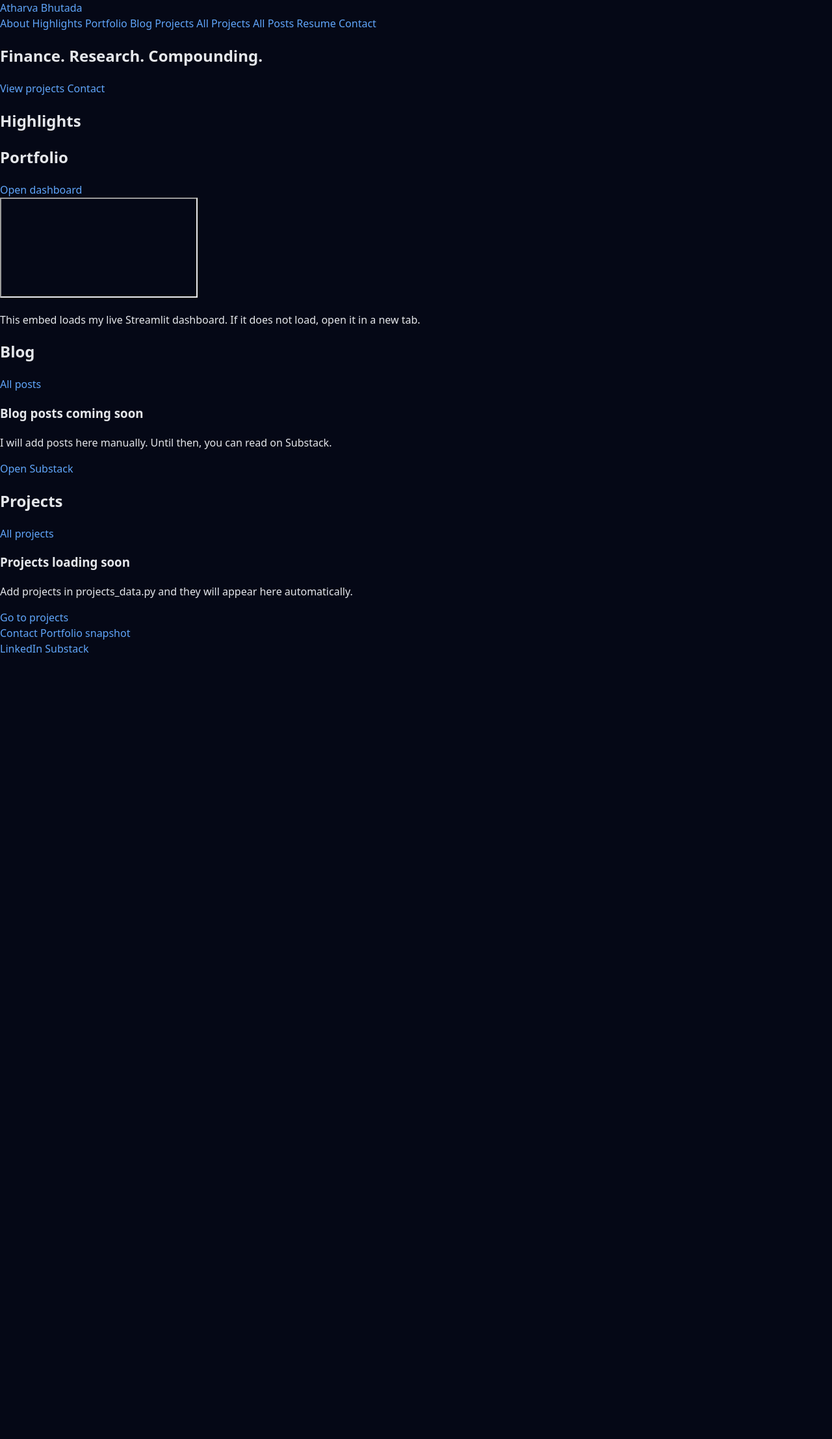
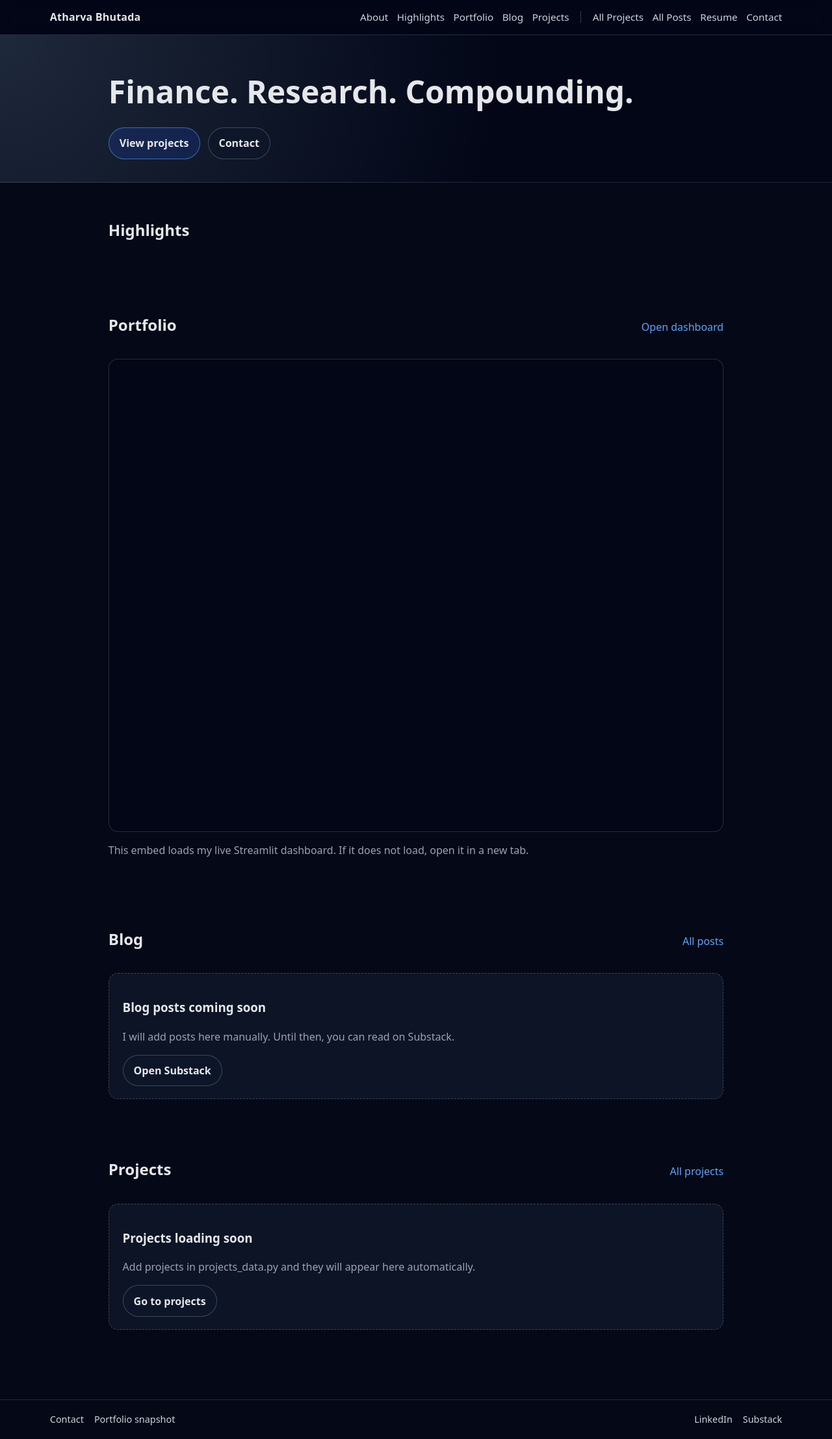
Before and after one commit to attharvab/my-portfolio, a FastAPI app: template templates/home.html in a window 1280 px wide. Shown: the whole page at 65% size. Before the commit the page ends 1004 px from the top, so only its background shows below. Run offline with FastAPI, Linux system fonts and the light colour scheme; the template is opened without the code that fills it, so the values that code supplies are empty.

Commit message:
Add styles for site navigation and layout
Added styles for personal site navigation and layout.

```diff
--- a/static/styles.css
+++ b/static/styles.css
@@ -375,3 +375,325 @@ a:hover {
     grid-template-columns: minmax(0, 1fr);
   }
 }
+/* ==========================
+   Personal site additions
+   Appended to avoid breaking dashboard styles
+   ========================== */
+
+.site-nav {
+  position: sticky;
+  top: 0;
+  z-index: 50;
+  backdrop-filter: blur(10px);
+  background: rgba(2, 6, 23, 0.75);
+  border-bottom: 1px solid rgba(148, 163, 184, 0.25);
+}
+
+.site-nav-inner {
+  display: flex;
+  align-items: center;
+  justify-content: space-between;
+  padding: 0.9rem 6vw;
+  gap: 1rem;
+}
+
+.brand {
+  font-weight: 650;
+  letter-spacing: 0.2px;
+  color: #e5e7eb;
+}
+
+.nav-links {
+  display: flex;
+  flex-wrap: wrap;
+  gap: 0.85rem;
+  align-items: center;
+  font-size: 0.95rem;
+}
+
+.nav-links a {
+  color: #cbd5e1;
+  text-decoration: none;
+}
+
+.nav-links a:hover {
+  color: #e5e7eb;
+  text-decoration: underline;
+}
+
+.nav-sep {
+  display: inline-block;
+  width: 1px;
+  height: 18px;
+  background: rgba(148, 163, 184, 0.35);
+  margin: 0 0.25rem;
+}
+
+.site-main {
+  padding-bottom: 2.5rem;
+}
+
+.site-footer {
+  border-top: 1px solid rgba(148, 163, 184, 0.22);
+  margin-top: 2rem;
+}
+
+.site-footer-inner {
+  display: flex;
+  flex-wrap: wrap;
+  justify-content: space-between;
+  gap: 1rem;
+  padding: 1.2rem 6vw;
+  font-size: 0.9rem;
+  color: #9ca3af;
+}
+
+.site-footer a {
+  color: #cbd5e1;
+}
+
+.footer-left,
+.footer-right {
+  display: flex;
+  gap: 1rem;
+  flex-wrap: wrap;
+  align-items: center;
+}
+
+.section {
+  padding: 2.2rem 0;
+}
+
+.section-inner {
+  padding: 0 6vw;
+  max-width: 1100px;
+  margin: 0 auto;
+}
+
+.section-head {
+  display: flex;
+  align-items: baseline;
+  justify-content: space-between;
+  gap: 1rem;
+  margin-bottom: 0.8rem;
+}
+
+.hero {
+  padding: 3.2rem 0 2.2rem;
+  border-bottom: 1px solid rgba(148, 163, 184, 0.2);
+  background: radial-gradient(circle at top left, #1e293b, #020617 60%);
+}
+
+.hero-inner {
+  padding: 0 6vw;
+  max-width: 1100px;
+  margin: 0 auto;
+}
+
+.hero-title {
+  margin: 0 0 0.75rem;
+  font-size: clamp(2rem, 4vw, 3rem);
+}
+
+.hero-subtitle {
+  margin: 0;
+  color: #cbd5e1;
+  max-width: 70ch;
+}
+
+.hero-cta {
+  margin-top: 1.2rem;
+  display: flex;
+  gap: 0.75rem;
+  flex-wrap: wrap;
+}
+
+.page-title {
+  margin: 0 0 0.5rem;
+  font-size: 2rem;
+}
+
+.muted {
+  color: #9ca3af;
+}
+
+.text-link {
+  color: #60a5fa;
+  text-decoration: none;
+}
+
+.text-link:hover {
+  text-decoration: underline;
+}
+
+.card-grid {
+  display: grid;
+  grid-template-columns: repeat(auto-fit, minmax(240px, 1fr));
+  gap: 1rem;
+  margin-top: 0.8rem;
+}
+
+.card {
+  padding: 1.1rem 1.2rem;
+  border-radius: 0.9rem;
+  background: rgba(15, 23, 42, 0.9);
+  border: 1px solid rgba(148, 163, 184, 0.35);
+  box-shadow: 0 14px 35px rgba(15, 23, 42, 0.65);
+}
+
+.card h3 {
+  margin: 0 0 0.4rem;
+  font-size: 1.05rem;
+}
+
+.card p {
+  margin: 0.35rem 0 0;
+}
+
+.list-grid {
+  display: grid;
+  gap: 0.9rem;
+  margin-top: 0.8rem;
+}
+
+.list-item {
+  padding: 1.05rem 1.2rem;
+  border-radius: 0.9rem;
+  background: rgba(15, 23, 42, 0.9);
+  border: 1px solid rgba(148, 163, 184, 0.35);
+}
+
+.list-meta {
+  font-size: 0.85rem;
+  color: #94a3b8;
+  margin-bottom: 0.25rem;
+}
+
+.list-title {
+  margin: 0 0 0.35rem;
+  font-size: 1.05rem;
+}
+
+.list-summary {
+  margin: 0 0 0.6rem;
+  color: #cbd5e1;
+}
+
+.empty-state {
+  margin-top: 0.9rem;
+  padding: 1.2rem 1.3rem;
+  border-radius: 0.9rem;
+  background: rgba(15, 23, 42, 0.85);
+  border: 1px dashed rgba(148, 163, 184, 0.35);
+}
+
+.btn {
+  display: inline-flex;
+  align-items: center;
+  justify-content: center;
+  padding: 0.7rem 1rem;
+  border-radius: 999px;
+  border: 1px solid rgba(96, 165, 250, 0.55);
+  background: rgba(30, 64, 175, 0.25);
+  color: #e5e7eb;
+  text-decoration: none;
+  font-weight: 600;
+}
+
+.btn:hover {
+  background: rgba(30, 64, 175, 0.35);
+  text-decoration: none;
+}
+
+.btn-ghost {
+  background: rgba(15, 23, 42, 0.65);
+  border: 1px solid rgba(148, 163, 184, 0.35);
+}
+
+.btn-ghost:hover {
+  background: rgba(15, 23, 42, 0.85);
+}
+
+.iframe-wrap {
+  margin-top: 0.9rem;
+  border-radius: 0.9rem;
+  overflow: hidden;
+  border: 1px solid rgba(148, 163, 184, 0.25);
+  background: rgba(2, 6, 23, 0.75);
+  min-height: 720px;
+}
+
+.iframe-wrap iframe {
+  width: 100%;
+  height: 720px;
+  border: 0;
+}
+
+.contact-grid {
+  display: grid;
+  grid-template-columns: minmax(0, 1fr) minmax(0, 1.2fr);
+  gap: 1rem;
+  margin-top: 1rem;
+}
+
+.panel-lite {
+  padding: 1.1rem 1.2rem;
+  border-radius: 0.9rem;
+  background: rgba(15, 23, 42, 0.9);
+  border: 1px solid rgba(148, 163, 184, 0.35);
+}
+
+.panel-lite h2 {
+  margin: 0 0 0.75rem;
+  font-size: 1.1rem;
+}
+
+.link-list {
+  list-style: none;
+  padding: 0;
+  margin: 0;
+}
+
+.link-list li + li {
+  margin-top: 0.4rem;
+}
+
+.form-label {
+  display: grid;
+  gap: 0.35rem;
+  margin-bottom: 0.85rem;
+  font-size: 0.95rem;
+  color: #cbd5e1;
+}
+
+.form-input {
+  width: 100%;
+  padding: 0.65rem 0.75rem;
+  border-radius: 0.75rem;
+  border: 1px solid rgba(148, 163, 184, 0.35);
+  background: rgba(2, 6, 23, 0.65);
+  color: #e5e7eb;
+  outline: none;
+}
+
+.form-input:focus {
+  border-color: rgba(96, 165, 250, 0.7);
+}
+
+.content-block {
+  margin-top: 1.4rem;
+}
+
+.content-block h2 {
+  margin: 0 0 0.55rem;
+  font-size: 1.2rem;
+}
+
+@media (max-width: 960px) {
+  .contact-grid {
+    grid-template-columns: 1fr;
+  }
+  .iframe-wrap iframe {
+    height: 820px;
+  }
+}
```
